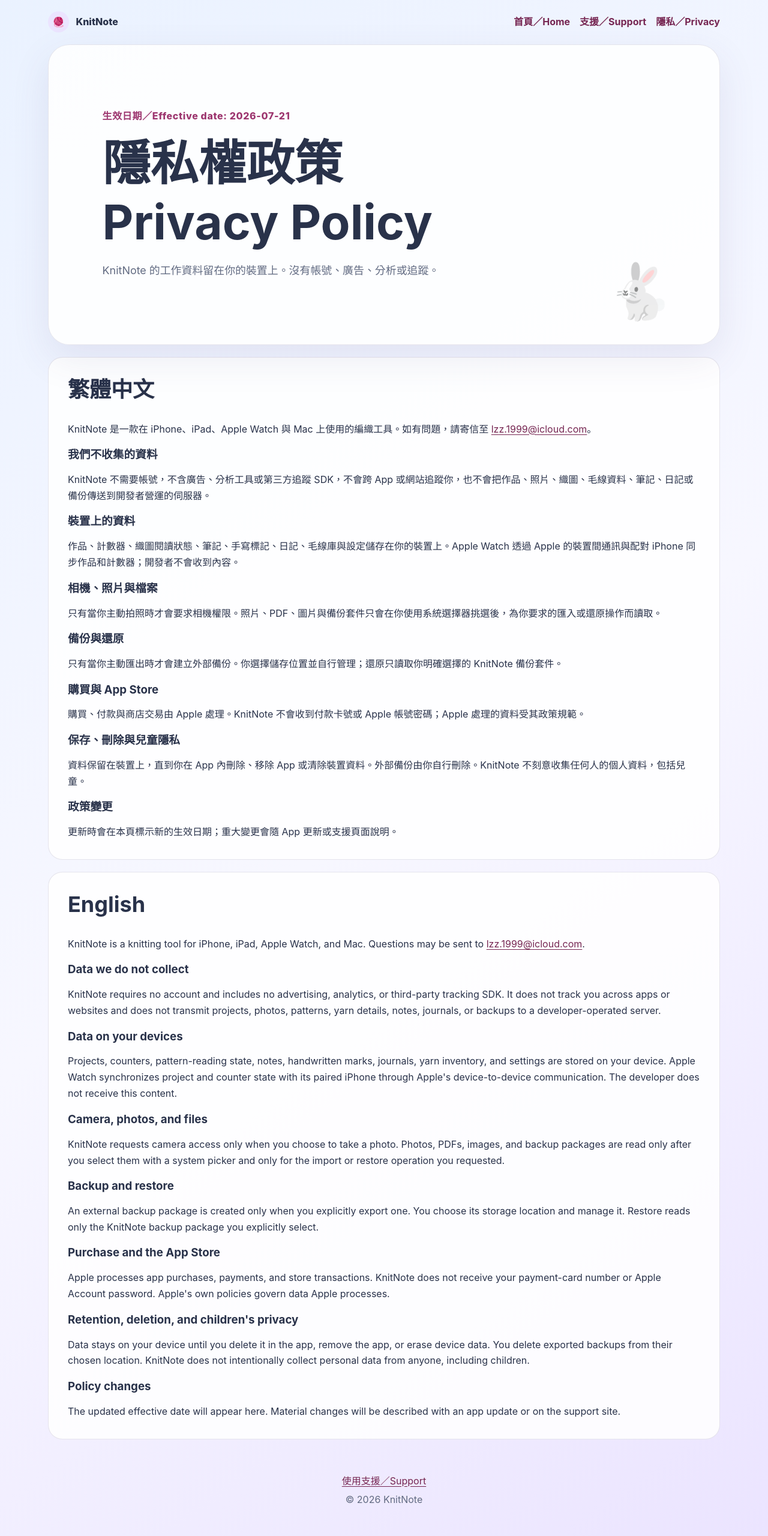
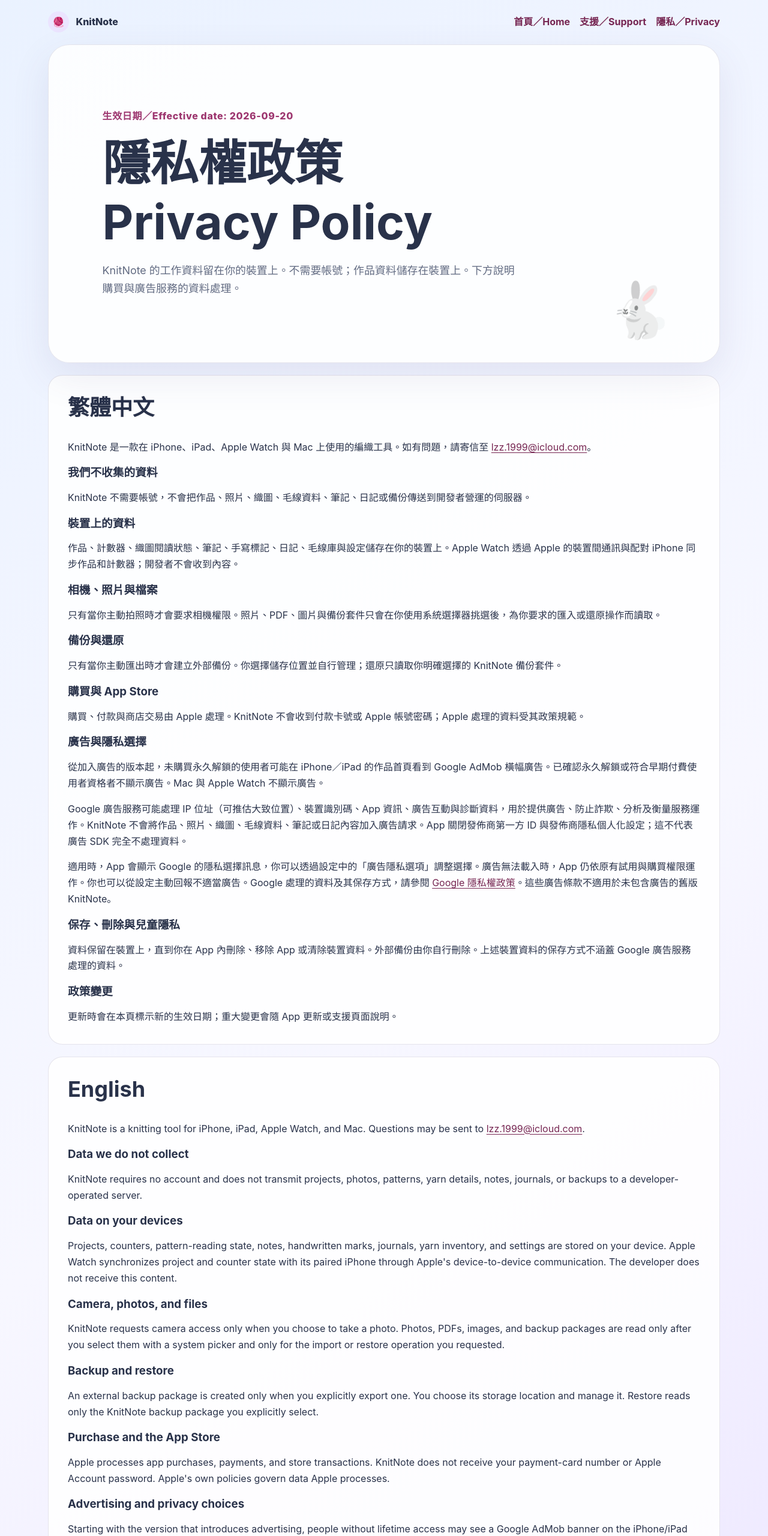
Before and after one commit to phillon77/KnitNote, a plain HTML site: page AppStore/SupportSite/privacy.html in a window 1280 px wide. Shown: the top 2560 px of the page at 60% size. Drawn offline with Linux system fonts and the light colour scheme.

Commit message:
docs: disclose optional KnitNote home advertising and purchase removal

```diff
--- a/AppStore/SupportSite/privacy.html
+++ b/AppStore/SupportSite/privacy.html
@@ -3,7 +3,7 @@
 <head>
   <meta charset="utf-8">
   <meta name="viewport" content="width=device-width, initial-scale=1">
-  <meta name="description" content="KnitNote 隱私權政策。沒有帳號、廣告、分析或追蹤。">
+  <meta name="description" content="KnitNote 隱私權政策。不需要帳號；作品資料儲存在裝置上。下方說明購買與廣告服務的資料處理。">
   <title>KnitNote 隱私權政策／Privacy Policy</title>
   <link rel="stylesheet" href="styles.css">
 </head>
@@ -14,25 +14,27 @@
     <nav aria-label="主要導覽／Main navigation"><ul><li><a href="index.html">首頁／Home</a></li><li><a href="support.html">支援／Support</a></li><li><a href="privacy.html">隱私／Privacy</a></li></ul></nav>
   </header>
   <main id="main">
-    <section class="hero"><p class="eyebrow">生效日期／Effective date: 2026-07-21</p><h1>隱私權政策<br><span lang="en">Privacy Policy</span></h1><p class="lead">KnitNote 的工作資料留在你的裝置上。沒有帳號、廣告、分析或追蹤。</p></section>
+    <section class="hero"><p class="eyebrow">生效日期／Effective date: 2026-09-20</p><h1>隱私權政策<br><span lang="en">Privacy Policy</span></h1><p class="lead">KnitNote 的工作資料留在你的裝置上。不需要帳號；作品資料儲存在裝置上。下方說明購買與廣告服務的資料處理。</p></section>
     <section class="policy-section" aria-labelledby="privacy-zh">
       <h2 id="privacy-zh">繁體中文</h2><p>KnitNote 是一款在 iPhone、iPad、Apple Watch 與 Mac 上使用的編織工具。如有問題，請寄信至 <a href="mailto:lzz.1999@icloud.com">lzz.1999@icloud.com</a>。</p>
-      <h3>我們不收集的資料</h3><p>KnitNote 不需要帳號，不含廣告、分析工具或第三方追蹤 SDK，不會跨 App 或網站追蹤你，也不會把作品、照片、織圖、毛線資料、筆記、日記或備份傳送到開發者營運的伺服器。</p>
+      <h3>我們不收集的資料</h3><p>KnitNote 不需要帳號，不會把作品、照片、織圖、毛線資料、筆記、日記或備份傳送到開發者營運的伺服器。</p>
       <h3>裝置上的資料</h3><p>作品、計數器、織圖閱讀狀態、筆記、手寫標記、日記、毛線庫與設定儲存在你的裝置上。Apple Watch 透過 Apple 的裝置間通訊與配對 iPhone 同步作品和計數器；開發者不會收到內容。</p>
       <h3>相機、照片與檔案</h3><p>只有當你主動拍照時才會要求相機權限。照片、PDF、圖片與備份套件只會在你使用系統選擇器挑選後，為你要求的匯入或還原操作而讀取。</p>
       <h3>備份與還原</h3><p>只有當你主動匯出時才會建立外部備份。你選擇儲存位置並自行管理；還原只讀取你明確選擇的 KnitNote 備份套件。</p>
       <h3>購買與 App Store</h3><p>購買、付款與商店交易由 Apple 處理。KnitNote 不會收到付款卡號或 Apple 帳號密碼；Apple 處理的資料受其政策規範。</p>
-      <h3>保存、刪除與兒童隱私</h3><p>資料保留在裝置上，直到你在 App 內刪除、移除 App 或清除裝置資料。外部備份由你自行刪除。KnitNote 不刻意收集任何人的個人資料，包括兒童。</p>
+      <h3>廣告與隱私選擇</h3><p>從加入廣告的版本起，未購買永久解鎖的使用者可能在 iPhone／iPad 的作品首頁看到 Google AdMob 橫幅廣告。已確認永久解鎖或符合早期付費使用者資格者不顯示廣告。Mac 與 Apple Watch 不顯示廣告。</p><p>Google 廣告服務可能處理 IP 位址（可推估大致位置）、裝置識別碼、App 資訊、廣告互動與診斷資料，用於提供廣告、防止詐欺、分析及衡量服務運作。KnitNote 不會將作品、照片、織圖、毛線資料、筆記或日記內容加入廣告請求。App 關閉發佈商第一方 ID 與發佈商隱私個人化設定；這不代表廣告 SDK 完全不處理資料。</p><p>適用時，App 會顯示 Google 的隱私選擇訊息，你可以透過設定中的「廣告隱私選項」調整選擇。廣告無法載入時，App 仍依原有試用與購買權限運作。你也可以從設定主動回報不適當廣告。Google 處理的資料及其保存方式，請參閱 <a href="https://policies.google.com/privacy">Google 隱私權政策</a>。這些廣告條款不適用於未包含廣告的舊版 KnitNote。</p>
+      <h3>保存、刪除與兒童隱私</h3><p>資料保留在裝置上，直到你在 App 內刪除、移除 App 或清除裝置資料。外部備份由你自行刪除。上述裝置資料的保存方式不涵蓋 Google 廣告服務處理的資料。</p>
       <h3>政策變更</h3><p>更新時會在本頁標示新的生效日期；重大變更會隨 App 更新或支援頁面說明。</p>
     </section>
     <section class="policy-section" lang="en" aria-labelledby="privacy-en">
       <h2 id="privacy-en">English</h2><p>KnitNote is a knitting tool for iPhone, iPad, Apple Watch, and Mac. Questions may be sent to <a href="mailto:lzz.1999@icloud.com">lzz.1999@icloud.com</a>.</p>
-      <h3>Data we do not collect</h3><p>KnitNote requires no account and includes no advertising, analytics, or third-party tracking SDK. It does not track you across apps or websites and does not transmit projects, photos, patterns, yarn details, notes, journals, or backups to a developer-operated server.</p>
+      <h3>Data we do not collect</h3><p>KnitNote requires no account and does not transmit projects, photos, patterns, yarn details, notes, journals, or backups to a developer-operated server.</p>
       <h3>Data on your devices</h3><p>Projects, counters, pattern-reading state, notes, handwritten marks, journals, yarn inventory, and settings are stored on your device. Apple Watch synchronizes project and counter state with its paired iPhone through Apple's device-to-device communication. The developer does not receive this content.</p>
       <h3>Camera, photos, and files</h3><p>KnitNote requests camera access only when you choose to take a photo. Photos, PDFs, images, and backup packages are read only after you select them with a system picker and only for the import or restore operation you requested.</p>
       <h3>Backup and restore</h3><p>An external backup package is created only when you explicitly export one. You choose its storage location and manage it. Restore reads only the KnitNote backup package you explicitly select.</p>
       <h3>Purchase and the App Store</h3><p>Apple processes app purchases, payments, and store transactions. KnitNote does not receive your payment-card number or Apple Account password. Apple's own policies govern data Apple processes.</p>
-      <h3>Retention, deletion, and children's privacy</h3><p>Data stays on your device until you delete it in the app, remove the app, or erase device data. You delete exported backups from their chosen location. KnitNote does not intentionally collect personal data from anyone, including children.</p>
+      <h3>Advertising and privacy choices</h3><p>Starting with the version that introduces advertising, people without lifetime access may see a Google AdMob banner on the iPhone/iPad projects home screen. Verified lifetime purchasers and eligible legacy paid owners do not see ads. Mac and Apple Watch do not display ads.</p><p>Google advertising services may process IP addresses (which can estimate general location), device identifiers, app information, advertising interactions and diagnostic data to deliver ads, prevent fraud, perform analytics and measure service operation. KnitNote does not add projects, photos, patterns, yarn details, notes or journals to ad requests. The app disables publisher first-party ID and publisher privacy personalization; this does not mean the advertising SDK processes no data.</p><p>Where applicable, the app presents Google's privacy choices. You can revisit choices through Advertising privacy options in Settings and initiate a report about an inappropriate ad. If ads cannot load, the app continues to follow its existing trial and purchase permissions. For Google's handling and retention of data, see <a href="https://policies.google.com/privacy">Google's Privacy Policy</a>. These advertising provisions do not apply to older versions of KnitNote that contain no ads.</p>
+      <h3>Retention, deletion, and children's privacy</h3><p>Data stays on your device until you delete it in the app, remove the app, or erase device data. You delete exported backups from their chosen location. This retention description covers local project data, not data processed by Google advertising services.</p>
       <h3>Policy changes</h3><p>The updated effective date will appear here. Material changes will be described with an app update or on the support site.</p>
     </section>
   </main>
```
Also changed, not shown: AppStore/SupportSite/index.html (+1 -1 lines), 1 other file.
